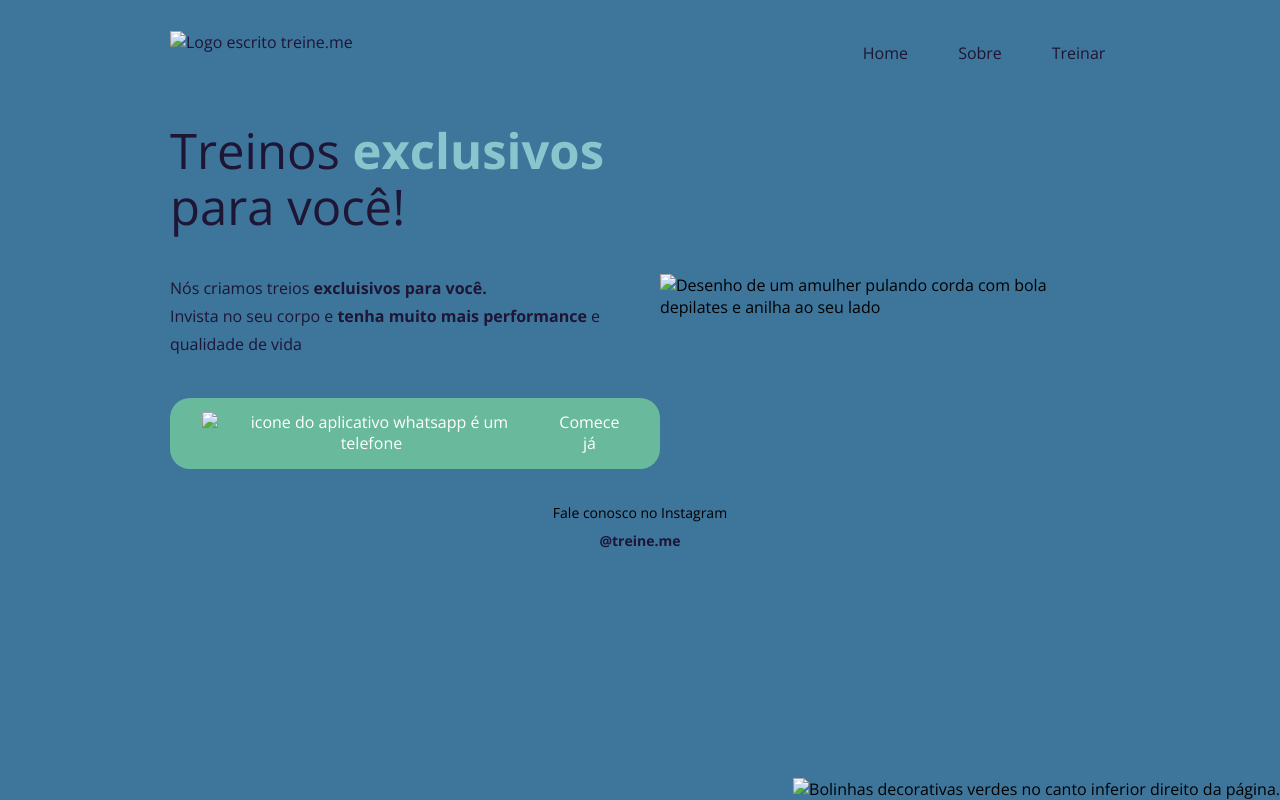
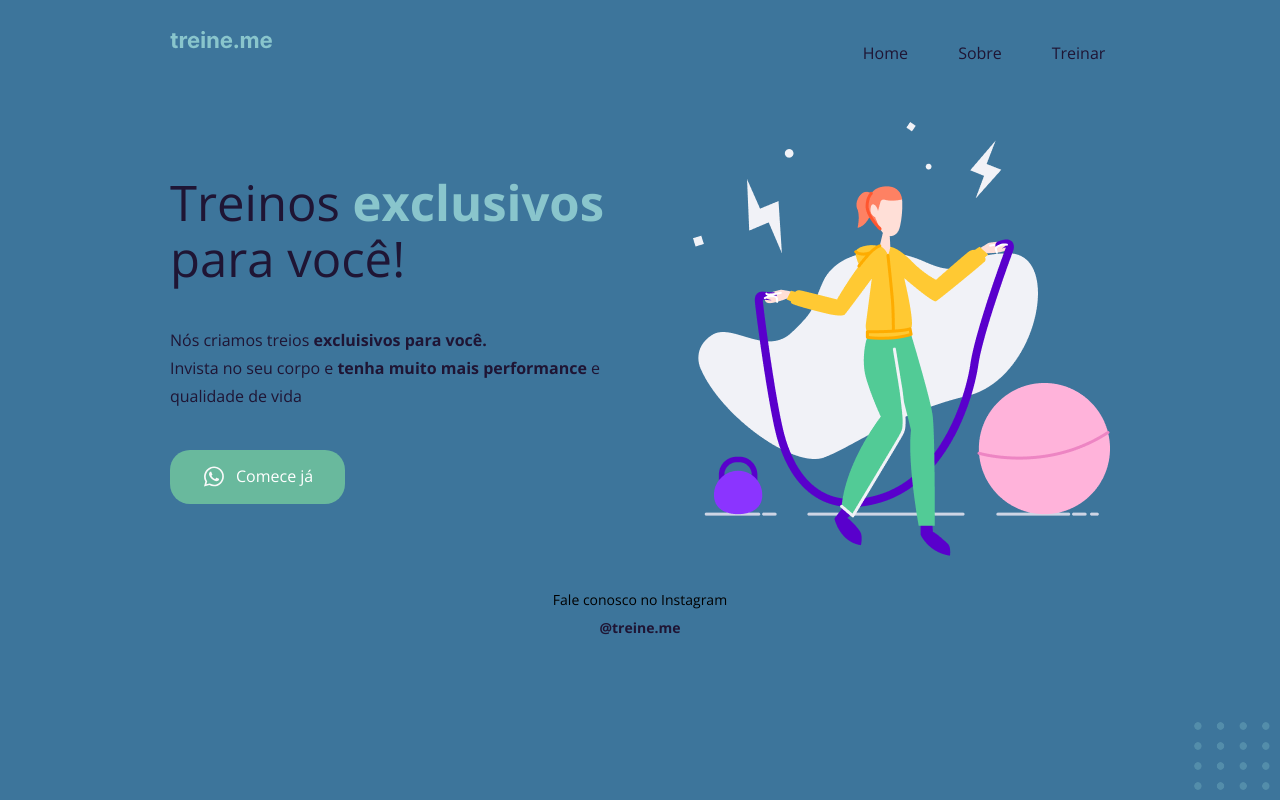
Before and after one commit to BeatrizFabiano/ExplorerProjeto2, a plain HTML site: page index.html in a window 1280 px wide. Drawn offline with nearby package versions, Linux system fonts and the light colour scheme.

Commit message:
diretorio das imagens

```diff
--- a/index.html
+++ b/index.html
@@ -1,5 +1,6 @@
 <!DOCTYPE html>
-<html lang="en">
+<html lang="pt-BR">
+
 <head>
   <meta charset="UTF-8">
   <meta name="viewport" content="width=device-width, initial-scale=1.0">
@@ -7,15 +8,17 @@
   <link rel="stylesheet" href="style.css">
   <link rel="preconnect" href="https://fonts.googleapis.com">
   <link rel="preconnect" href="https://fonts.gstatic.com" crossorigin>
-  <link href="https://fonts.googleapis.com/css2?family=Mulish:wght@400;700&family=Open+Sans:wght@400;700&display=swap" rel="stylesheet">
+  <link href="https://fonts.googleapis.com/css2?family=Mulish:wght@400;700&family=Open+Sans:wght@400;700&display=swap"
+    rel="stylesheet">
 
   <title>Treine me</title>
 </head>
+
 <body>
   <div class="page">
     <nav>
       <a id="logo" href="#">
-        <img src="./img/logo.svg" alt="Logo escrito treine.me">
+        <img src="./images/logo.svg" alt="Logo escrito treine.me">
       </a>
       <ul>
         <li><a href="#" title="Home">Home</a></li>
@@ -29,19 +32,19 @@
         <h1>Treinos <span>exclusivos</span> para você!</h1>
 
         <p>
-            Nós criamos  treios <strong>excluisivos para você.</strong><br>
-            Invista no seu corpo e <strong>tenha muito mais performance</strong> e <br>
-            qualidade de vida
+          Nós criamos treios <strong>excluisivos para você.</strong><br>
+          Invista no seu corpo e <strong>tenha muito mais performance</strong> e <br>
+          qualidade de vida
         </p>
 
         <button>
-          <img src="./img/whats.svg " alt=" icone do aplicativo whatsapp é um telefone">
+          <img src="./images/whats.svg " alt=" icone do aplicativo whatsapp é um telefone">
           Comece já
         </button>
 
       </section>
 
-      <img src="./img/img.png" alt="Desenho de um amulher pulando corda com bola depilates e anilha ao seu lado">
+      <img src="./images/img.png" alt="Desenho de um amulher pulando corda com bola depilates e anilha ao seu lado">
     </main>
 
     <footer>
@@ -52,7 +55,8 @@
     </footer>
   </div>
 
-  <img id="balls" src="./img/balls.svg" alt="Bolinhas decorativas verdes no canto inferior direito da página.">
+  <img id="balls" src="./images/balls.svg" alt="Bolinhas decorativas verdes no canto inferior direito da página.">
 
 </body>
+
 </html>
```
